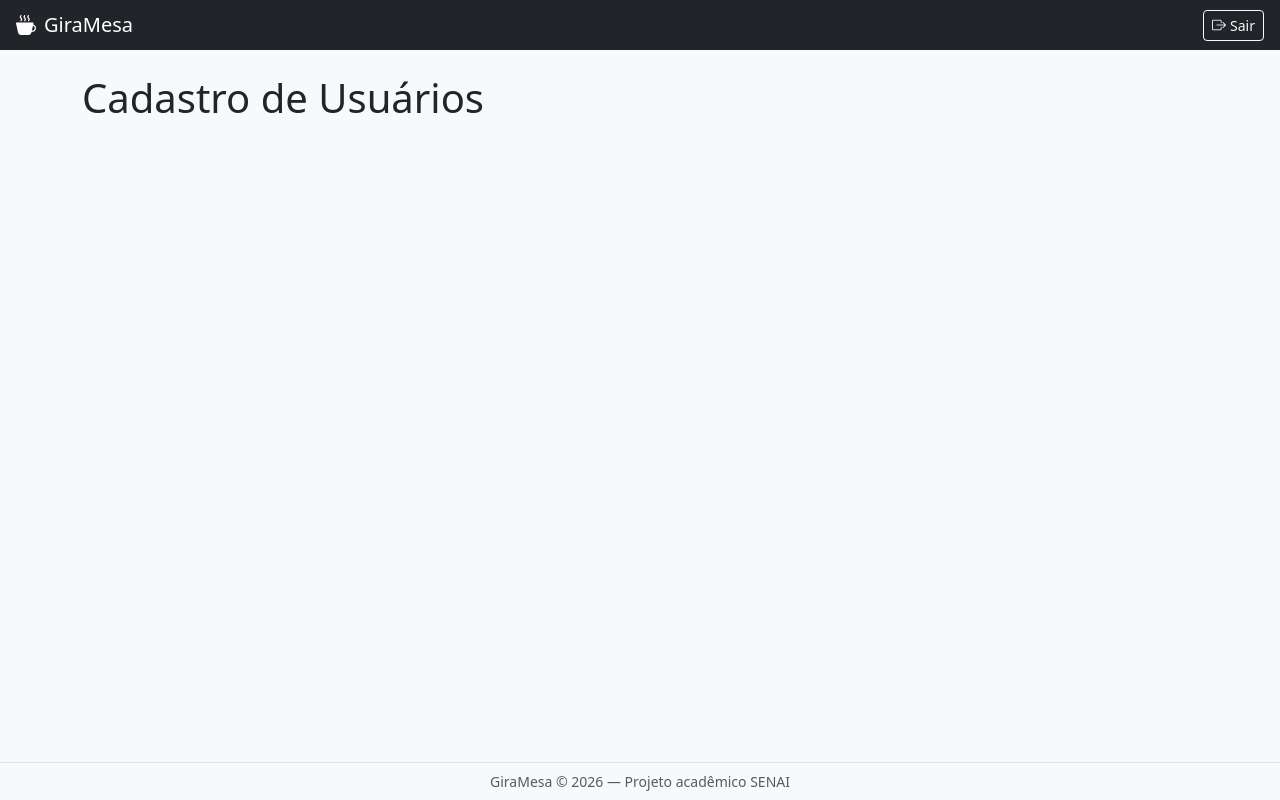
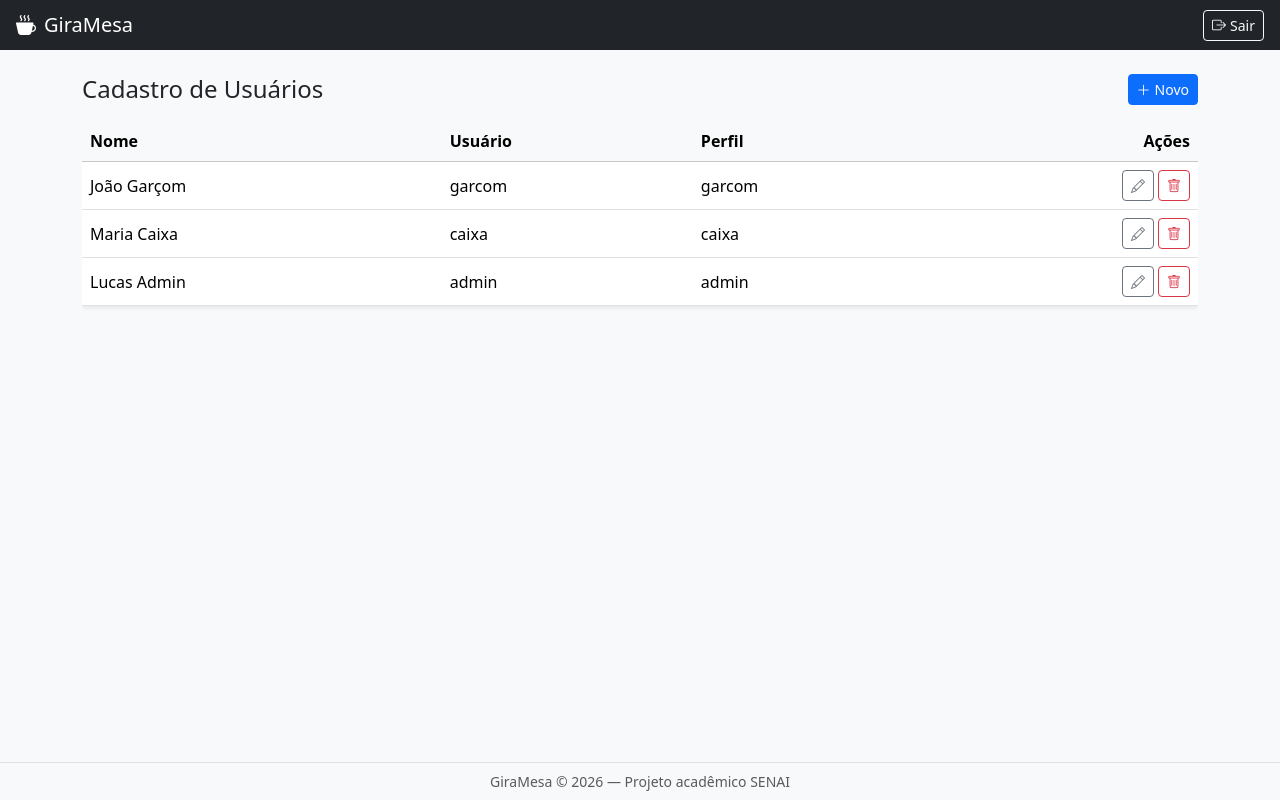
Before and after one commit to lucas-travassos/giramesa, a Vue app: page /admin/usuarios in a window 1280 px wide. Built offline with nearby package versions, Linux system fonts and the light colour scheme.

Commit message:
feat: cria CRUDs de usuarios, mesas e produtos com componente generico reutilizavel

```diff
--- /dev/null
+++ b/src/components/admin/CrudManager.vue
@@ -0,0 +1,104 @@
+<template>
+  <div class="container py-4">
+    <div class="d-flex justify-content-between align-items-center mb-3">
+      <h1 class="h4 mb-0">{{ titulo }}</h1>
+      <button class="btn btn-primary btn-sm" @click="abrirNovo">
+        <i class="bi bi-plus-lg me-1"></i>Novo
+      </button>
+    </div>
+
+    <div class="table-responsive">
+      <table class="table table-hover align-middle bg-white shadow-sm">
+        <thead class="table-light">
+          <tr>
+            <th v-for="col in columns" :key="col.key">{{ col.label }}</th>
+            <th class="text-end">Ações</th>
+          </tr>
+        </thead>
+        <tbody>
+          <tr v-for="item in items" :key="item.id">
+            <td v-for="col in columns" :key="col.key">
+              {{ col.format ? col.format(item[col.key]) : item[col.key] }}
+            </td>
+            <td class="text-end">
+              <button class="btn btn-sm btn-outline-secondary me-1" @click="abrirEdicao(item)">
+                <i class="bi bi-pencil"></i>
+              </button>
+              <button class="btn btn-sm btn-outline-danger" @click="confirmarRemocao(item)">
+                <i class="bi bi-trash"></i>
+              </button>
+            </td>
+          </tr>
+          <tr v-if="items.length === 0">
+            <td :colspan="columns.length + 1" class="text-center text-muted py-3">
+              Nenhum registro cadastrado.
+            </td>
+          </tr>
+        </tbody>
+      </table>
+    </div>
+
+    <div v-if="modalAberto" class="modal d-block" style="background: rgba(0,0,0,0.5);">
+      <div class="modal-dialog">
+        <div class="modal-content">
+          <div class="modal-header">
+            <h5 class="modal-title">{{ editando ? 'Editar' : 'Novo' }} — {{ titulo }}</h5>
+            <button class="btn-close" @click="fecharModal"></button>
+          </div>
+          <div class="modal-body">
+            <slot name="form" :item="formData"></slot>
+          </div>
+          <div class="modal-footer">
+            <button class="btn btn-outline-secondary" @click="fecharModal">Cancelar</button>
+            <button class="btn btn-primary" @click="salvar">Salvar</button>
+          </div>
+        </div>
+      </div>
+    </div>
+  </div>
+</template>
+
+<script setup>
+import { ref } from 'vue'
+
+const props = defineProps({
+  titulo: { type: String, required: true },
+  items: { type: Array, required: true },
+  columns: { type: Array, required: true },
+  novoItem: { type: Function, required: true },
+  labelItem: { type: Function, default: (item) => item.nome ?? item.id },
+})
+
+const emit = defineEmits(['salvar', 'remover'])
+
+const modalAberto = ref(false)
+const editando = ref(false)
+const formData = ref({})
+
+function abrirNovo() {
+  formData.value = props.novoItem()
+  editando.value = false
+  modalAberto.value = true
+}
+
+function abrirEdicao(item) {
+  formData.value = { ...item }
+  editando.value = true
+  modalAberto.value = true
+}
+
+function fecharModal() {
+  modalAberto.value = false
+}
+
+function salvar() {
+  emit('salvar', { ...formData.value })
+  modalAberto.value = false
+}
+
+function confirmarRemocao(item) {
+  if (confirm(`Remover "${props.labelItem(item)}"?`)) {
+    emit('remover', item.id)
+  }
+}
+</script>
--- a/src/stores/mesas.js
+++ b/src/stores/mesas.js
@@ -28,5 +28,17 @@ export const useMesasStore = defineStore('mesas', {
         mesa.consumo = 0
       }
     },
+    adicionarOuEditar(dados) {
+      if (dados.id) {
+        const idx = this.mesas.findIndex((m) => m.id === dados.id)
+        if (idx !== -1) this.mesas[idx] = { ...this.mesas[idx], numero: dados.numero }
+        return
+      }
+      const novoId = Math.max(0, ...this.mesas.map((m) => m.id)) + 1
+      this.mesas.push({ id: novoId, numero: dados.numero, status: 'disponivel', consumo: 0 })
+    },
+    remover(id) {
+      this.mesas = this.mesas.filter((m) => m.id !== id)
+    },
   },
 })
--- a/src/stores/produtos.js
+++ b/src/stores/produtos.js
@@ -22,4 +22,18 @@ export const useProdutosStore = defineStore('produtos', {
     produtosPorCategoria: (state) => (categoria) =>
       state.produtos.filter((p) => p.categoria === categoria),
   },
+  actions: {
+    adicionarOuEditar(dados) {
+      if (dados.id) {
+        const idx = this.produtos.findIndex((p) => p.id === dados.id)
+        if (idx !== -1) this.produtos[idx] = { ...dados }
+        return
+      }
+      const novoId = Math.max(0, ...this.produtos.map((p) => p.id)) + 1
+      this.produtos.push({ ...dados, id: novoId })
+    },
+    remover(id) {
+      this.produtos = this.produtos.filter((p) => p.id !== id)
+    },
+  },
 })
--- /dev/null
+++ b/src/stores/usuarios.js
@@ -0,0 +1,25 @@
+import { defineStore } from 'pinia'
+
+export const useUsuariosStore = defineStore('usuarios', {
+  state: () => ({
+    usuarios: [
+      { id: 1, nome: 'João Garçom', usuario: 'garcom', perfil: 'garcom' },
+      { id: 2, nome: 'Maria Caixa', usuario: 'caixa', perfil: 'caixa' },
+      { id: 3, nome: 'Lucas Admin', usuario: 'admin', perfil: 'admin' },
+    ],
+  }),
+  actions: {
+    adicionarOuEditar(dados) {
+      if (dados.id) {
+        const idx = this.usuarios.findIndex((u) => u.id === dados.id)
+        if (idx !== -1) this.usuarios[idx] = { ...dados }
+        return
+      }
+      const novoId = Math.max(0, ...this.usuarios.map((u) => u.id)) + 1
+      this.usuarios.push({ ...dados, id: novoId })
+    },
+    remover(id) {
+      this.usuarios = this.usuarios.filter((u) => u.id !== id)
+    },
+  },
+})
--- a/src/views/admin/MesasView.vue
+++ b/src/views/admin/MesasView.vue
@@ -1,8 +1,35 @@
 <template>
-  <div class="container py-4">
-    <h1>Cadastro de Mesas</h1>
-  </div>
+  <CrudManager
+    titulo="Cadastro de Mesas"
+    :items="mesasStore.mesas"
+    :columns="columns"
+    :novo-item="novoItem"
+    :label-item="(item) => `Mesa ${item.numero}`"
+    @salvar="mesasStore.adicionarOuEditar"
+    @remover="mesasStore.remover"
+  >
+    <template #form="{ item }">
+      <div class="mb-2">
+        <label class="form-label small">Número da mesa</label>
+        <input v-model.number="item.numero" type="number" min="1" class="form-control" />
+      </div>
+    </template>
+  </CrudManager>
 </template>
 
 <script setup>
+import { useMesasStore } from '../../stores/mesas'
+import CrudManager from '../../components/admin/CrudManager.vue'
+
+const mesasStore = useMesasStore()
+
+const columns = [
+  { key: 'numero', label: 'Número' },
+  { key: 'status', label: 'Status' },
+  { key: 'consumo', label: 'Consumo', format: (v) => `R$ ${v.toFixed(2)}` },
+]
+
+function novoItem() {
+  return { numero: '' }
+}
 </script>
--- a/src/views/admin/ProdutosView.vue
+++ b/src/views/admin/ProdutosView.vue
@@ -1,8 +1,47 @@
 <template>
-  <div class="container py-4">
-    <h1>Cadastro de Produtos</h1>
-  </div>
+  <CrudManager
+    titulo="Cadastro de Produtos"
+    :items="produtosStore.produtos"
+    :columns="columns"
+    :novo-item="novoItem"
+    :label-item="(item) => item.nome"
+    @salvar="produtosStore.adicionarOuEditar"
+    @remover="produtosStore.remover"
+  >
+    <template #form="{ item }">
+      <div class="mb-2">
+        <label class="form-label small">Nome</label>
+        <input v-model="item.nome" type="text" class="form-control" />
+      </div>
+      <div class="mb-2">
+        <label class="form-label small">Categoria</label>
+        <select v-model="item.categoria" class="form-select">
+          <option v-for="cat in produtosStore.categorias" :key="cat" :value="cat">
+            {{ cat }}
+          </option>
+        </select>
+      </div>
+      <div class="mb-2">
+        <label class="form-label small">Preço (R$)</label>
+        <input v-model.number="item.preco" type="number" step="0.01" min="0" class="form-control" />
+      </div>
+    </template>
+  </CrudManager>
 </template>
 
 <script setup>
+import { useProdutosStore } from '../../stores/produtos'
+import CrudManager from '../../components/admin/CrudManager.vue'
+
+const produtosStore = useProdutosStore()
+
+const columns = [
+  { key: 'nome', label: 'Nome' },
+  { key: 'categoria', label: 'Categoria' },
+  { key: 'preco', label: 'Preço', format: (v) => `R$ ${v.toFixed(2)}` },
+]
+
+function novoItem() {
+  return { nome: '', categoria: produtosStore.categorias[0], preco: 0 }
+}
 </script>
--- a/src/views/admin/UsuariosView.vue
+++ b/src/views/admin/UsuariosView.vue
@@ -1,8 +1,47 @@
 <template>
-  <div class="container py-4">
-    <h1>Cadastro de Usuários</h1>
-  </div>
+  <CrudManager
+    titulo="Cadastro de Usuários"
+    :items="usuariosStore.usuarios"
+    :columns="columns"
+    :novo-item="novoItem"
+    :label-item="(item) => item.nome"
+    @salvar="usuariosStore.adicionarOuEditar"
+    @remover="usuariosStore.remover"
+  >
+    <template #form="{ item }">
+      <div class="mb-2">
+        <label class="form-label small">Nome</label>
+        <input v-model="item.nome" type="text" class="form-control" />
+      </div>
+      <div class="mb-2">
+        <label class="form-label small">Usuário</label>
+        <input v-model="item.usuario" type="text" class="form-control" />
+      </div>
+      <div class="mb-2">
+        <label class="form-label small">Perfil</label>
+        <select v-model="item.perfil" class="form-select">
+          <option value="garcom">Garçom</option>
+          <option value="caixa">Caixa</option>
+          <option value="admin">Administrador</option>
+        </select>
+      </div>
+    </template>
+  </CrudManager>
 </template>
 
 <script setup>
+import { useUsuariosStore } from '../../stores/usuarios'
+import CrudManager from '../../components/admin/CrudManager.vue'
+
+const usuariosStore = useUsuariosStore()
+
+const columns = [
+  { key: 'nome', label: 'Nome' },
+  { key: 'usuario', label: 'Usuário' },
+  { key: 'perfil', label: 'Perfil' },
+]
+
+function novoItem() {
+  return { nome: '', usuario: '', perfil: 'garcom' }
+}
 </script>
```
